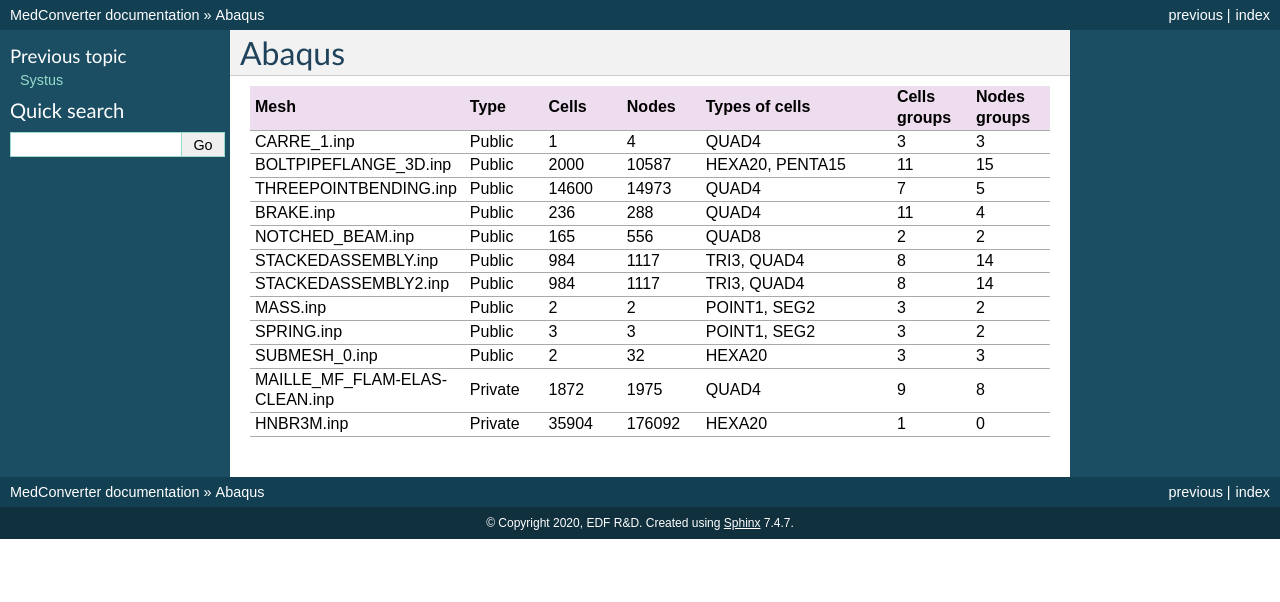
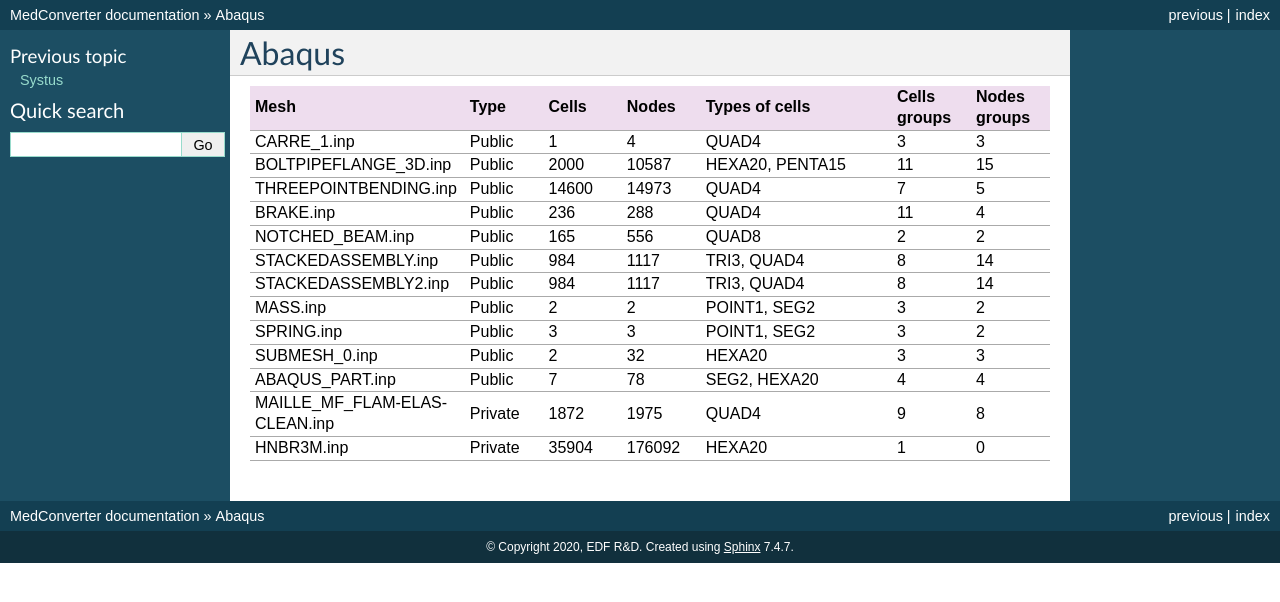
Before and after one commit to jf---/salome-med-convert, a Sphinx documentation site: the page built from doc/sphinx/tests_abaqus.rst, in a window 1280 px wide. Shown: the top 602 px of the page. Built offline with Sphinx 7.4.7, drawn with Linux system fonts in a browser that asks for light colours; formulas are drawn with MathJax 3.

Commit message:
[#29889] Finish new Abaqus converter

```diff
--- a/doc/sphinx/tests_abaqus.rst
+++ b/doc/sphinx/tests_abaqus.rst
@@ -82,6 +82,13 @@
      - HEXA20
      - 3
      - 3
+   * - ABAQUS_PART.inp
+     - Public
+     - 7
+     - 78
+     - SEG2, HEXA20
+     - 4
+     - 4
    * - MAILLE_MF_FLAM-ELAS-CLEAN.inp
      - Private
      - 1872
```
